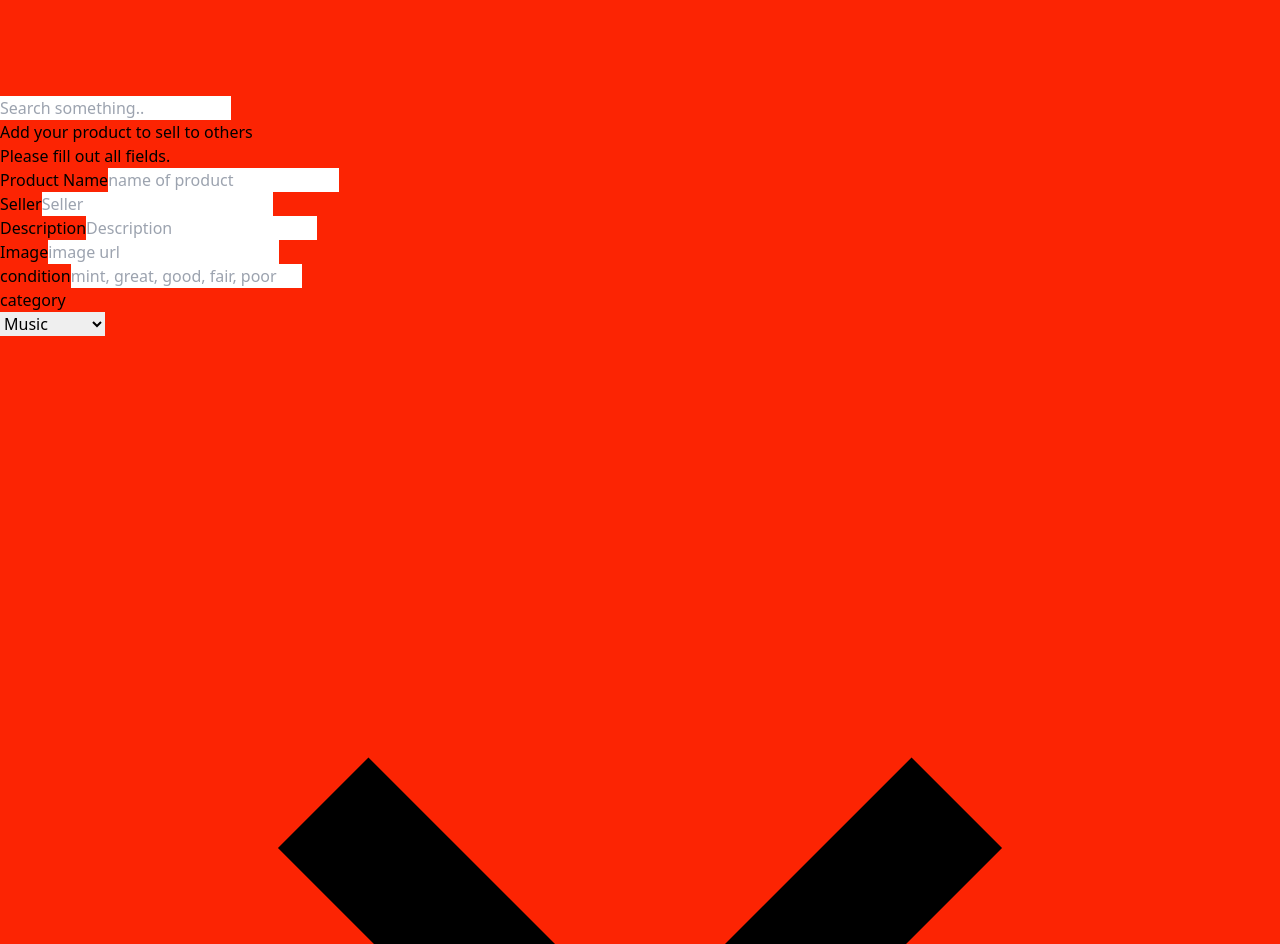
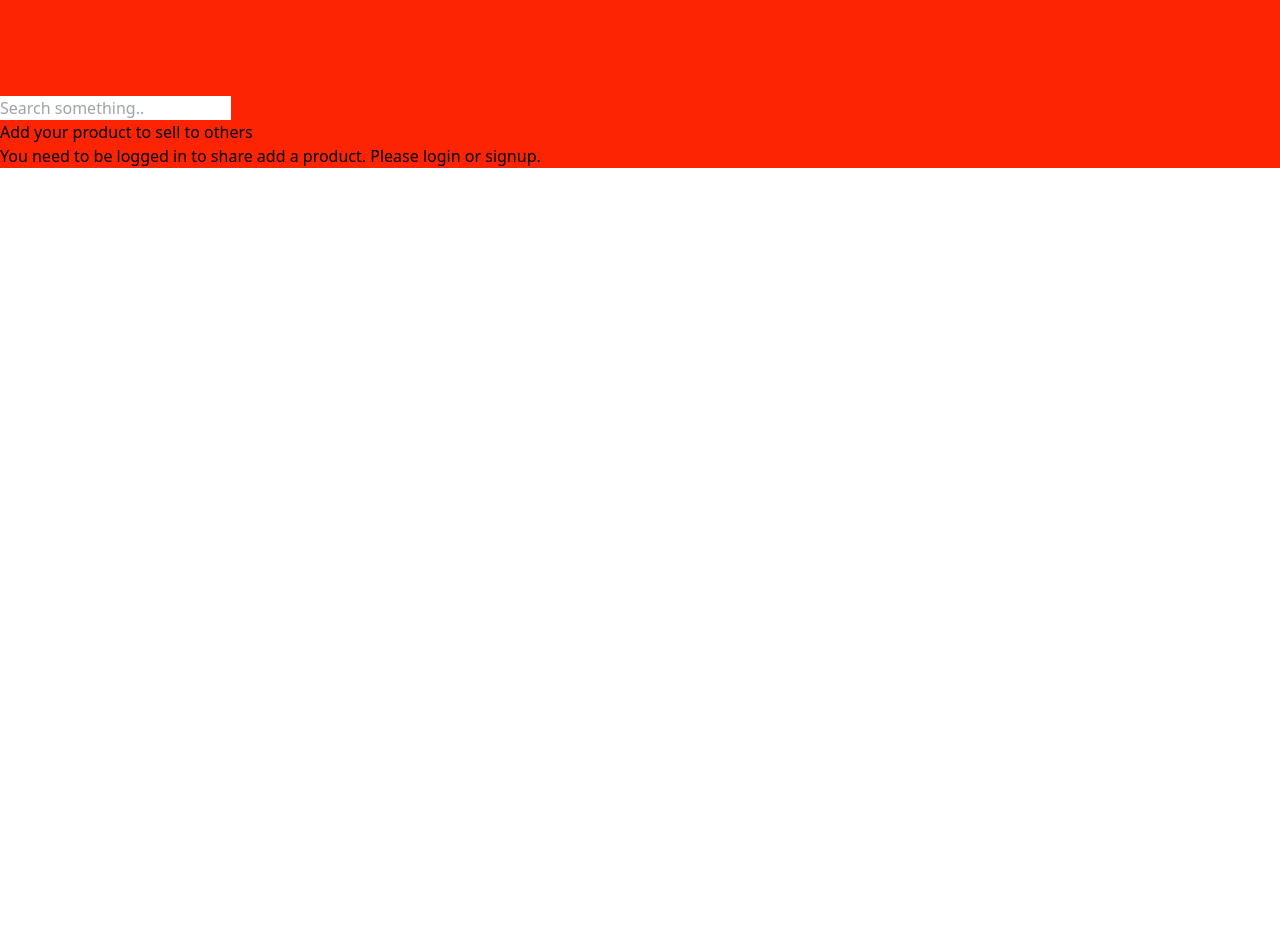
Before and after one commit to Phil-Pfister/The-Mash-Up, a React (Vite) app in the folder client/: page /addProduct in a window 1280 px wide. Shown: the part 2000-2944 px from the top of the page. After the commit the page ends 2168 px from the top, so only its background shows below. Built offline with nearby package versions, Linux system fonts and the light colour scheme.

Commit message:
changes to addproduct and header routes

```diff
--- a/client/src/components/ui/Header.jsx
+++ b/client/src/components/ui/Header.jsx
@@ -1,6 +1,7 @@
 import React from "react";
 import SearchBar from "./SearchBar";
 import { useState, useEffect, useRef } from "react";
+import { Link } from "react-router-dom";
 import Auth from '../../utils/auth'
 export default function Header() {
   const [isOpen, setIsOpen] = useState("");
@@ -59,6 +60,7 @@ export default function Header() {
   ];
 
   useEffect(() => {
+
     document.addEventListener("click", handleClickOutside, true)
   }, [])
 
@@ -127,8 +129,8 @@ export default function Header() {
         </div>
         {Auth.loggedIn() ? (
         <>
-
-          <button className="bg-blue-500 hover:bg-blue-700 text-white font-bold py-2 px-4 rounded" onClick={Auth.logout}>Logout</button>
+        <Link to="/addProduct" className="bg-blue-500 hover:bg-blue-700 text-white font-bold py-2 px-4 rounded ml-2">Sell a product</Link>
+          <button className="bg-blue-500 hover:bg-blue-700 text-white font-bold py-2 px-4 rounded ml-2" onClick={Auth.logout}>Logout</button>
         </>
 
         ) : (
--- a/client/src/pages/ProductForm.jsx
+++ b/client/src/pages/ProductForm.jsx
@@ -1,18 +1,21 @@
 import React, { useState } from 'react';
-import { Link } from 'react-router-dom';
-import { useMutation } from '@apollo/client';
+import { Link, useNavigate } from 'react-router-dom';
+import { useMutation, useQuery } from '@apollo/client';
 
 import { ADD_PRODUCT } from '../utils/mutations';
+import { QUERY_USER } from '../utils/queries';
 
+import Auth from '../utils/auth';
 
-// import Auth from '../../utils/auth';
 // import { QUERY_ALL_PRODUCTS } from '../utils/queries';
 
 const ProductForm = () => {
+  const navigate = useNavigate();
     const [formState, setFormState] = useState({ category: 'Music'});
 
     const [quantity, setQuantity] = useState(0);
     const [price, setPrice] = useState(0);
+    // const userQuery = useQuery(QUERY_USER);
 
     const handleQuantChange = (event) => {
       setQuantity(+event.target.value);
@@ -26,41 +29,13 @@ const ProductForm = () => {
 
 
     const [addProduct] = useMutation(ADD_PRODUCT);
-    //     , {
-    //     update(cache, { data: { addProduct } }) {
-    //         try {
-    //             const { products } = cache.readQuery({ query: QUERY_ALL_PRODUCTS });
 
-    //             cache.writeQuery({
-    //                 query: QUERY_ALL_PRODUCTS,
-    //                 data: { products: [addProduct, ...products] },
-    //             });
-    //         } catch (err) {
-    //             console.error(err);
-    //         }
-
-    //         const { me } = cache.readQuery({ query: QUERY_ME });
-    //         cache.writeQuery({
-    //             cache: QUERY_ME,
-    //             data: { me: {...me, products: [...me.products, addProduct] } },
-    //         });
-
-    //     },
-    // });
 
     const handleFormSubmit = async (event) => {
         event.preventDefault();
 
         try {
-          console.log({name: formState.name,
-            description: formState.description,
-            image: formState.image,
-            condition: formState.condition,
-            seller: formState.seller,
-            category: formState.category,
-            keyword: formState.keyword,
-            price,
-            quantity});
+
             const { data } = await addProduct({
                 variables: {
                   name: formState.name,
@@ -70,12 +45,14 @@ const ProductForm = () => {
                   seller: formState.seller,
                   category: formState.category,
                   keyword: formState.keyword,
+                  price,
+                  quantity,
                   },
 
 
                 });
-            console.log('data', data);
-            setFormState('');
+
+               navigate("/products");
 
 
             } catch (err){
@@ -100,6 +77,7 @@ const ProductForm = () => {
         return (
     <div className="h-screen flex flex-col items-center justify-center">
     <h3 className="leading-6 text-2xl pb-8" >Add your product to sell to others</h3>
+    {Auth.loggedIn() ? (
     <form onSubmit={handleFormSubmit} className="w-full max-w-lg object-center">
     <p className="text-white text-xs italic block">Please fill out all fields.</p>
         <div className="flex flex-wrap -mx-3 mb-6">
@@ -121,7 +99,7 @@ const ProductForm = () => {
         Seller
       </label>
       <input onChange={handleChange} className="appearance-none block w-full bg-gray-200 text-gray-700 border border-gray-200 rounded py-3 px-4 leading-tight focus:outline-none focus:bg-white focus:border-gray-500"
-      name="seller" id="grid-last-name" type="text" placeholder="Seller"/>
+      name="seller" id="grid-last-name" type="text" placeholder="Username"/>
     </div>
   </div>
   <div className="flex flex-wrap -mx-3 mb-6">
@@ -183,7 +161,7 @@ const ProductForm = () => {
       className="appearance-none block w-full bg-gray-200
       text-gray-700 border border-gray-200 rounded py-3 px-4
       leading-tight focus:outline-none focus:bg-white focus:border-gray-500"
-      name="keyword" id="grid-zip" type="text" placeholder="album, guitar, etc"/>
+      name="keyword" id="grid-zip" type="text" placeholder="Rock, Guitar, etc"/>
     </div>
     <div className="w-full md:w-1/3 px-3 mb-6 md:mb-0">
       <label className="block uppercase tracking-wide text-gray-700 text-xs font-bold mb-2" htmlFor="grid-price">
@@ -213,6 +191,12 @@ const ProductForm = () => {
         </div>
   </div>
 </form>
+    ) : (
+      <p>
+          You need to be logged in to share add a product. Please{' '}
+          <Link to="/login">login</Link> or <Link to="/signup">signup.</Link>
+        </p>
+    )}
 </div>
         )
     }
--- a/client/src/utils/auth.js
+++ b/client/src/utils/auth.js
@@ -14,7 +14,7 @@ class AuthService {
   isTokenExpired(token) {
     try {
       const decoded = decode(token);
-      console.log(Date.now() / 1000);
+
       if (decoded.exp < Date.now() / 1000) {
         return true;
       } else return false;
```
Also changed, not shown: 1 other file (tests, documents, lock files or other folders).
